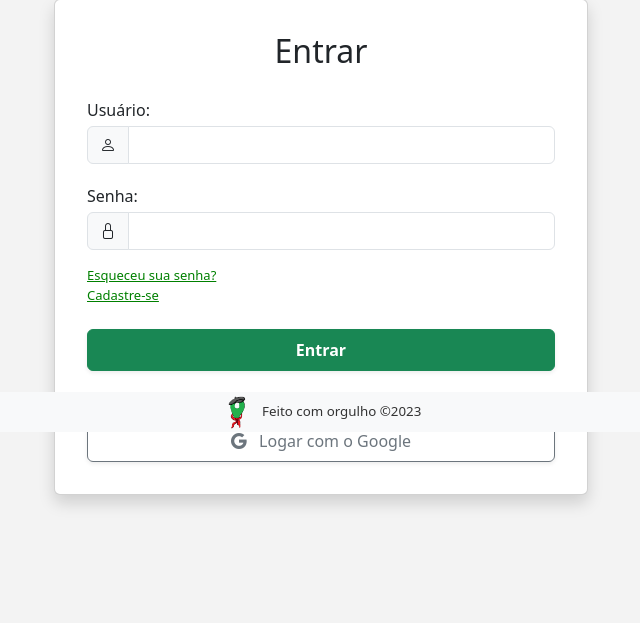
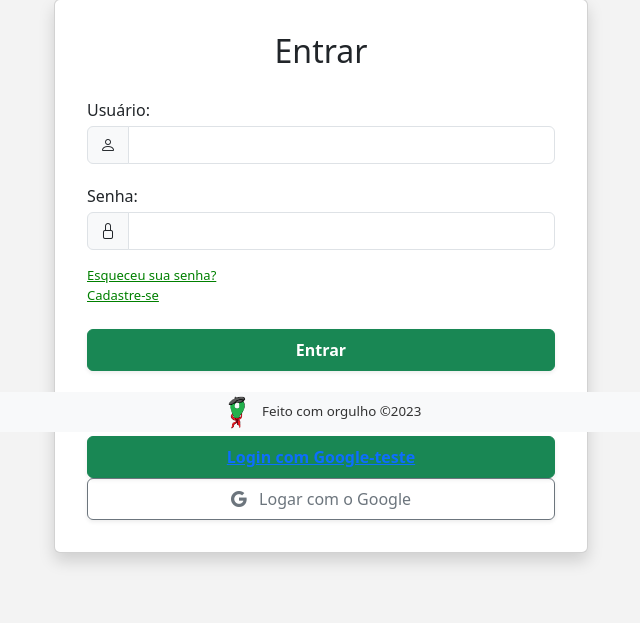
Before and after one commit to AnaCandida/Projeto-Empreendedor, a Django app: page /logar_usuario in a window 1280 px wide. Shown: the part 368-991 px from the top of the page, without its empty margins (319-959 px from the left). Run offline with Django 4.2, Linux system fonts and the light colour scheme; some libraries are stand-ins or nearby versions.

Commit message:
feat: inicia o google login

```diff
--- a/bora_la/bora_la/urls.py
+++ b/bora_la/bora_la/urls.py
@@ -19,6 +19,8 @@ urlpatterns = [
     path("meus_eventos", meus_eventos, name="meus_eventos"),
     path("filtrar_eventos", filtrar_eventos, name="filtrar_eventos"),
     path("", index, name="index"),
+    path('social-auth/', include('social_django.urls', namespace='social-auth')),
+
 ]
 
 if settings.DEBUG:
--- a/bora_la/core/templates/login.html
+++ b/bora_la/core/templates/login.html
@@ -83,6 +83,13 @@
                      <hr class="my-4">
                      <!-- Linha reta -->
                      <div class="d-grid">
+                        <button type="button" class="btn btn-success btn-block mt-3 fw-bold py-2 shadow-sm">
+                           <i class="fa fa-google"></i>
+                           <a class="white" href="{% url 'social:begin' 'google-oauth2' %}">
+                              Login com Google-teste
+                           </a>
+                        </button>
+
                         <button type="button" class="btn btn-outline-secondary btn-block py-2 shadow-sm" data-bs-toggle="modal" data-bs-target="#googleLoginModal">
                         <i class="bi bi-google me-2"></i> Logar com o Google
                         </button>
@@ -90,8 +97,8 @@
                            <div class="modal-dialog">
                               <div class="modal-content">
                                  <div class="modal-header">
-                                    <h5 class="modal-title" id="googleLoginModalLabel">Logar com o Google</h5>
-                                    <button type="button" class="btn-close" data-bs-dismiss="modal" aria-label="Close"></button>
+                                    <h5 class="modal-title" id="googleLoginModalLabel">teste</h5>
+
                                  </div>
                                  <div class="modal-body">
                                     <!-- Conteúdo do pop-up a ser desenvolvido no projeto 2 -->
--- a/requirements.txt
+++ b/requirements.txt
@@ -4,3 +4,4 @@ Pillow==10.0.0
 psycopg2==2.9.7
 dj-database-url==2.0.0
 pytz==2023.3
+social-auth-app-django==5.3.0
```
Also changed, not shown: bora_la/bora_la/settings.py (+16 -2 lines).
